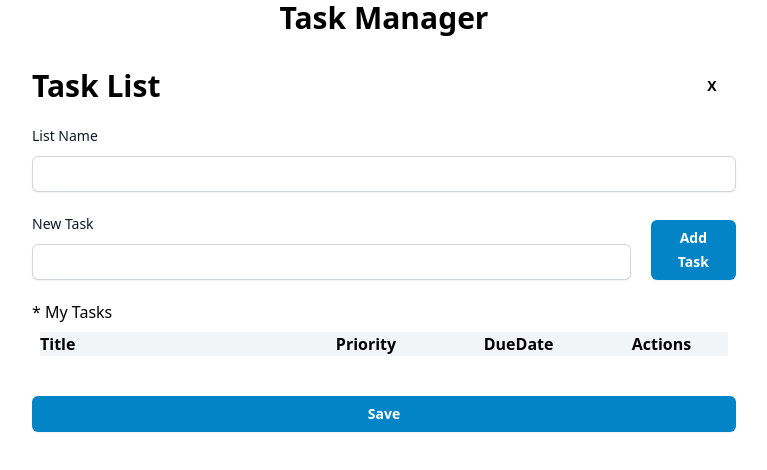
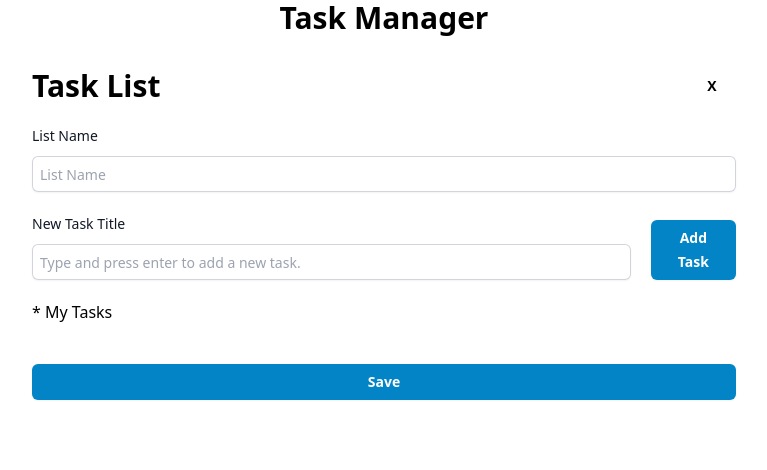
Before and after one commit to fernandorochaworld/task-manager, a React (Vite) app in the folder client/: page /task-list/1 in a window 1280 px wide. Shown: the top 470 px of the page, without its empty margins (256-1023 px from the left). Built offline with nearby package versions, Linux system fonts and the light colour scheme.

Commit message:
Update: Add task list field validation.

```diff
--- a/client/src/components/Input.jsx
+++ b/client/src/components/Input.jsx
@@ -1,7 +1,7 @@
 import PropTypes from 'prop-types';
 import React, { useState } from 'react';
 
-const Input = ({type, name, title, value, className, disabled, onChange}) => {
+const Input = ({type, name, title, value, placeholder, className, disabled, onChange, error}) => {
 
   const [, setVal] = useState(value || '');
 
@@ -12,12 +12,18 @@ const Input = ({type, name, title, value, className, disabled, onChange}) => {
 
   const myClass = `${className} h-9 block w-full rounded-md border-0 px-2 py-1.5 text-gray-900 shadow-sm ring-1 ring-inset ring-gray-300 placeholder:text-gray-400 focus:ring-2 focus:ring-inset focus:ring-indigo-600 sm:text-sm sm:leading-6`;
   return (
-    <div className="w-full">
-      <label htmlFor={name} className="block text-sm font-medium leading-6 text-gray-900">{title}</label>
-      <div className="mt-2">
-        <input id={name} name={name} type={type} value={value} required className={myClass} disabled={(disabled)? 'disabled' : ''} onChange={handleChange} />
+      <div className="w-full">
+        <label htmlFor={name} className="block text-sm font-medium leading-6 text-gray-900">{title}</label>
+        <div className="mt-2">
+          <input id={name} name={name} type={type} placeholder={placeholder || title} value={value} required className={myClass} disabled={(disabled)? 'disabled' : ''} onChange={handleChange} />
+        </div>
+        {
+          error &&
+          <div className="w-full text-sm text-red-500">
+            {error}
+          </div>
+        }
       </div>
-    </div>
   );
 };
 
@@ -25,6 +31,7 @@ Input.propTypes = {
   type: PropTypes.string.isRequired,
   name: PropTypes.string.isRequired,
   title: PropTypes.string.isRequired,
+  placeholder: PropTypes.string,
   value: PropTypes.any,
   className: PropTypes.string,
   disabled: PropTypes.bool,
--- a/client/src/pages/TaskList.jsx
+++ b/client/src/pages/TaskList.jsx
@@ -30,6 +30,8 @@ const TaskList = () => {
     const [data, setData] = useState(taskList || taskListInitialData);
     const [taskTitle, setTaskTitle] = useState('');
     const [pageKey, setPageKey] = useState(1);
+    const [errorTask, setErrorTask] = useState(null);
+    const [errorList, setErrorList] = useState(null);
 
     function handleGoBack() {
         navigate('/');
@@ -42,12 +44,29 @@ const TaskList = () => {
         })
     }
 
+    const validateList = () => {
+        const name = data?.name?.trim();
+        return name ? null : 'List name is required.';
+    }
+
+    const validateTask = () => {
+        const title = taskTitle.trim();
+        return title ? null : 'New task title is required.';
+    }
+
     function handleTaskTitleChange(e) {
         setTaskTitle(e.target.value);
     }
 
     const handleClickSave = (e) => {
         e.preventDefault();
+
+        const error = validateList();
+        if (error) {
+            setErrorList(error);
+            return;
+        }
+        setErrorList(null);
 
         const newTask = {
             ...data,
@@ -68,6 +87,14 @@ const TaskList = () => {
     function handleAddTask(e) {
         e.preventDefault();
         e.stopPropagation();
+
+        const error = validateTask();
+        if (error) {
+            setErrorTask(error);
+            return;
+        }
+        setErrorTask(null);
+
         const newTask = {
             ...taskInitialData,
             id: taskTitle,
@@ -114,11 +141,15 @@ const TaskList = () => {
                 </h1>
                 <Button text="X" title="Go to Index" className="w-12 text-bold" styleType="transparent" onClick={handleGoBack} />
             </div>
-            <Input type="text" name="name" title="List Name" value={data.name} onChange={handleFieldChange} />
+            <Input type="text" name="name" title="List Name" value={data.name} error={errorList} onChange={handleFieldChange} />
 
 
             <form className="flex w-full justify-between items-end gap-5">
-                <Input type="text" name="taskTitle" title="New Task" value={taskTitle} onChange={handleTaskTitleChange} />
+                <Input type="text" name="taskTitle" title="New Task Title" placeholder="Type and press enter to add a new task."
+                    value={taskTitle}
+                    onChange={handleTaskTitleChange}
+                    error={errorTask}
+                    />
                 <Button type="submit" title="Add Task" styleType="primary" className="w-24" onClick={handleAddTask} />
             </form>
 
@@ -126,14 +157,12 @@ const TaskList = () => {
 
             <div key={pageKey} className="w-full">
                 * My Tasks
-                <ul>
-                    <li className="flex justify-between items-center m-2 bg-gray-100 font-bold">
-                        <div className="w-2/4">Title</div>
-                        <div className="w-1/4">Priority</div>
-                        <div className="w-1/4">DueDate</div>
-                        <div className="w-28">Actions</div>
+                {/* <ul>
+                    <li className="flex justify-between items-center m-2 px-2 bg-gray-100 font-bold">
+                        <div>Task Title</div>
+                        <div>Actions</div>
                     </li>
-                </ul>
+                </ul> */}
                 <TaskDetail key={`InProgress`+pageKey} tasks={data.tasks} status="inProgress" handleClickUpdateTask={handleClickUpdateTask} handleSelectTask={handleSelectTask} />
                 <TaskDetail key={`Todo`+pageKey} tasks={data.tasks} status="todo" handleClickUpdateTask={handleClickUpdateTask} handleSelectTask={handleSelectTask} />
                 <TaskDetail key={`Done`+pageKey} tasks={data.tasks} status="done" handleClickUpdateTask={handleClickUpdateTask} handleSelectTask={handleSelectTask} />
```
